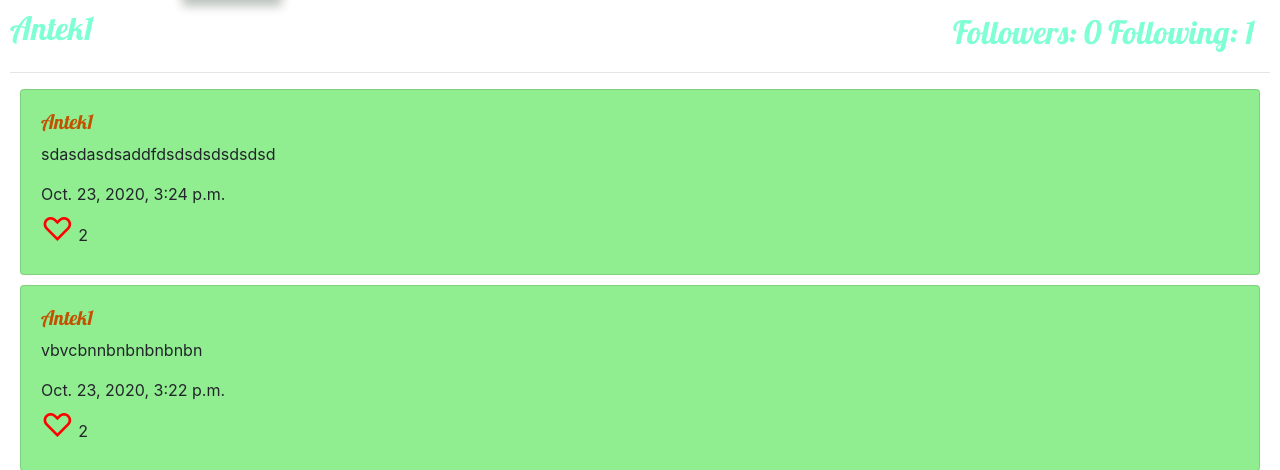
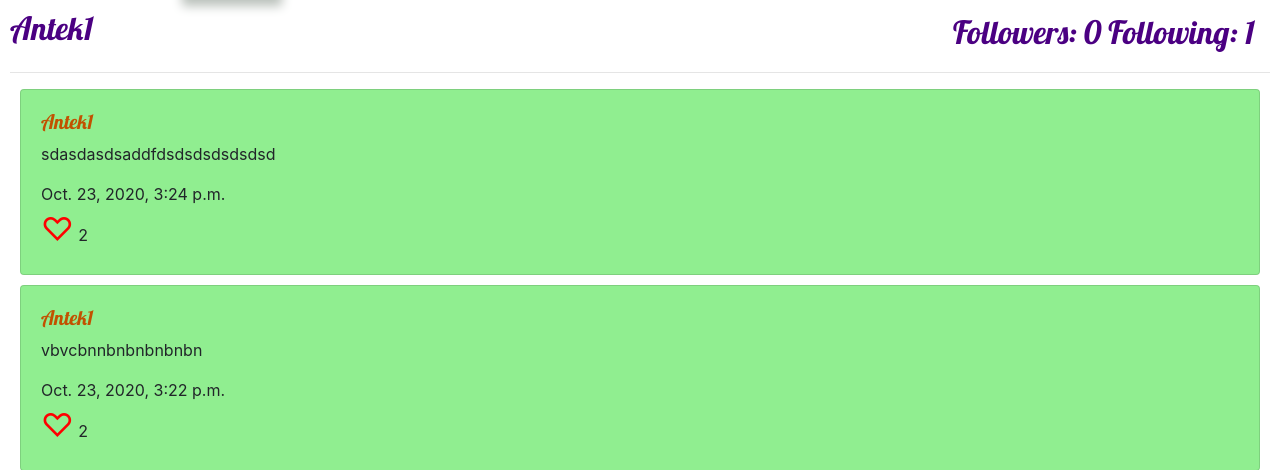
Before and after one commit to komtex/project4, a Django app: a page that uses network/templates/network/user.html in a window 1280 px wide. Shown: the part 90-560 px from the top of the page. Run offline with Django 3.2, Linux system fonts and the light colour scheme; data comes from the database, SQL or seed files in the repository; both versions use the stored data as it was after the commit; some libraries are stand-ins or nearby versions.

Commit message:
style commit

```diff
--- a/network/static/network/styles.css
+++ b/network/static/network/styles.css
@@ -35,7 +35,7 @@ a:hover {
  .col-auto {
   font-size: 200%;
   font-family: 'Lobster';
-  color: #7fffd4 !important;
+  color: #4b0082 !important;
 }
 .user-status {
     align-items: center;
--- a/network/templates/network/following.html
+++ b/network/templates/network/following.html
@@ -5,6 +5,6 @@
 {% block body %}
     <h3>Following</h3>
 
-    <div id="posts-holder">
+    <div id="posts">
     </div>
 {% endblock %}
--- a/network/templates/network/user.html
+++ b/network/templates/network/user.html
@@ -29,6 +29,6 @@
     </div>
     <hr>
 
-    <div id="posts-holder">
+    <div id="posts">
     </div>
 {% endblock %}
```
Also changed, not shown: db.sqlite3.
